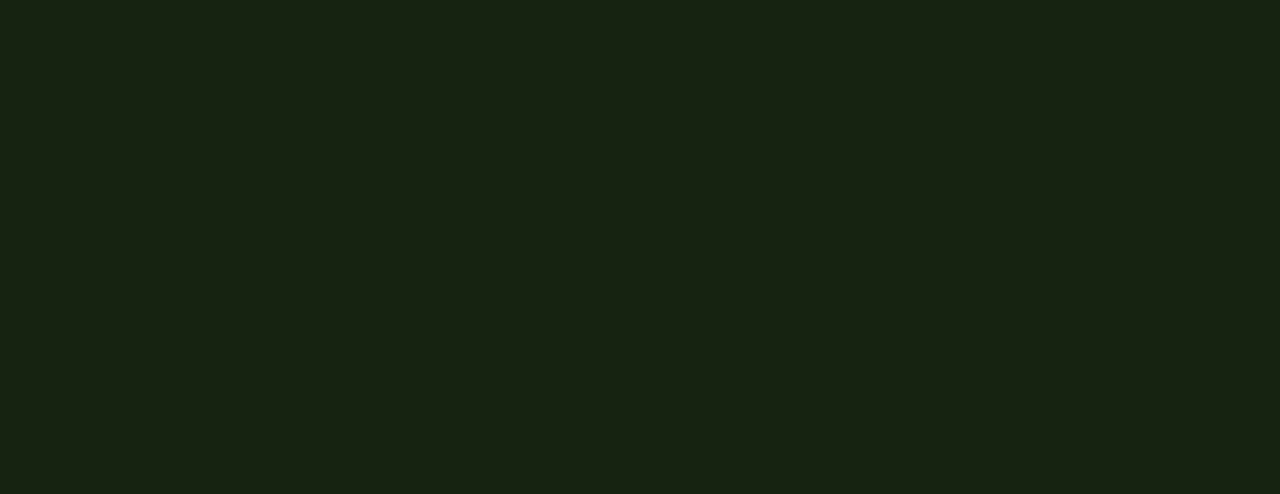
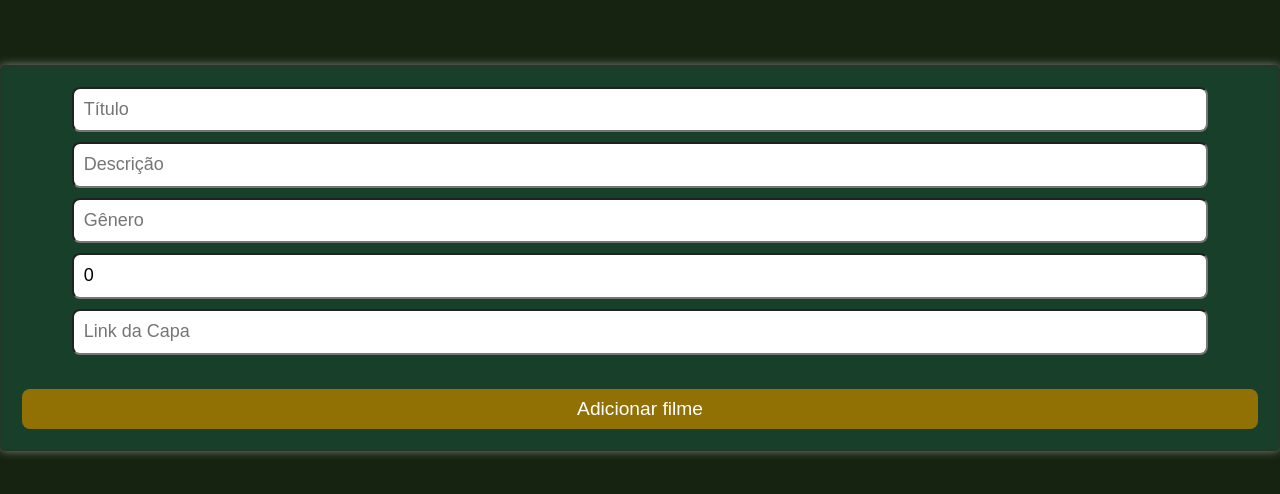
Before and after one commit to joaoAndradeJr/revisao-react-t40, a React (Vite) app: page /movie/add in a window 1280 px wide. Shown: the part 142-636 px from the top of the page. Built offline with nearby package versions, Linux system fonts and the light colour scheme.

Commit message:
add: delete movie function & add new movie component

```diff
--- a/src/App.tsx
+++ b/src/App.tsx
@@ -4,7 +4,7 @@ import Movies from './pages/Movies';
 import MovieDetails from './pages/MovieDetails';
 import { useState } from 'react';
 import EditMovies from './pages/EditMovies';
-
+import AddMovie from './pages/AddMovie';
 
 function App() {
   const [loading, setLoading] = useState(false);
@@ -15,7 +15,7 @@ function App() {
       <Route path="/movie/:id" element={ <MovieDetails loading={ { loading, setLoading } } /> } />
       <Route path="/movies" element={ <Movies loading={ { loading, setLoading } } /> } />
       <Route path="/movie/edit/:id" element={ <EditMovies loading={ { loading, setLoading } } /> } />
-      {/* <Route path="/movie/add" element={ <AddMovie loading={ { loading, setLoading } } /> } /> */}
+      <Route path="/movie/add" element={ <AddMovie loading={ { loading, setLoading } } /> } />
       <Route path="*" element={ <h1>Not Found</h1> } />
     </Routes>
   );
--- a/src/css/EditMovies.css
+++ b/src/css/EditMovies.css
@@ -23,8 +23,8 @@
   cursor: pointer;
   font-size: larger;
   height: 40px;
-  margin-top: 10px;
-  width: 90%;
+  margin-top: 2%;
+  width: 100%;
 }
 
 .edit-button:disabled {
--- a/src/pages/AddMovie.tsx
+++ b/src/pages/AddMovie.tsx
@@ -1,42 +1,77 @@
+import { useState } from 'react';
+import Button from '../components/Button';
 import Input from '../components/Input';
+import { LoadingProps, MovieType, movieInitialState } from '../types';
+import { useNavigate } from 'react-router-dom';
+import { createMovie } from '../services/movieAPI';
+import Loading from '../components/Loading';
 
-export default function AddMovie() {
+export default function AddMovie({ loading }: LoadingProps) {
+  const [state, setState] = useState<MovieType>(movieInitialState);
+  const navigate = useNavigate();
+
+  const handleChange = (e: React.ChangeEvent<HTMLInputElement>) => {
+    const { id: movieId, value } = e.target;
+    if (movieId === 'genre') {
+      const genre = value.split(',') || [value];
+      setState({ ...state, genre });
+      return;
+    }
+    setState({ ...state, [movieId]: value });
+  };
+
+  const handleClick = async () => {
+    loading.setLoading(true);
+    await createMovie(state);
+    loading.setLoading(false);
+    navigate('/movies');
+  };
+
+  if (loading.loading) return <Loading />;
+
   return (
-    <form>
+    <form className="form">
       <Input
-        value={ state.name }
+        id="title"
+        placeholder="Título"
+        value={ state.title }
         onChange={ handleChange }
-        id="name"
-        placeholder="Nome"
-        className="input-login"
+        className="edit-movie-input"
       />
       <Input
-        value={ state.name }
+        id="storyline"
+        type="textarea"
+        placeholder="Descrição"
+        value={ state.storyline }
         onChange={ handleChange }
-        id="name"
-        placeholder="Nome"
-        className="input-login"
+        className="edit-movie-input"
       />
       <Input
-        value={ state.name }
+        id="genre"
+        placeholder="Gênero"
+        value={ state.genre.join(',') }
         onChange={ handleChange }
-        id="name"
-        placeholder="Nome"
-        className="input-login"
+        className="edit-movie-input"
       />
       <Input
-        value={ state.name }
+        id="rating"
+        placeholder="Qualificação"
+        type="number"
+        value={ String(state.rating) }
         onChange={ handleChange }
-        id="name"
-        placeholder="Nome"
-        className="input-login"
+        className="edit-movie-input"
       />
       <Input
-        value={ state.name }
+        id="image"
+        placeholder="Link da Capa"
+        value={ state.image }
         onChange={ handleChange }
-        id="name"
-        placeholder="Nome"
-        className="input-login"
+        className="edit-movie-input"
+      />
+      <Button
+        value="Adicionar filme"
+        onClick={ handleClick }
+        className="edit-button"
       />
     </form>
   );
--- a/src/pages/MovieDetails.tsx
+++ b/src/pages/MovieDetails.tsx
@@ -1,7 +1,7 @@
 import { useEffect, useState } from 'react';
 import { useNavigate, useParams } from 'react-router-dom';
 import { LoadingProps, MovieType } from '../types';
-import { getMovie } from '../services/movieAPI';
+import { deleteMovie, getMovie } from '../services/movieAPI';
 import Loading from '../components/Loading';
 import '../css/MovieDetails.css';
 import Button from '../components/Button';
@@ -20,6 +20,13 @@ export default function MovieDetails({ loading }: LoadingProps) {
     }
     fetchMovieDetails();
   }, [id]);
+
+  const handleDelete = async () => {
+    loading.setLoading(true);
+    await deleteMovie(Number(id));
+    loading.setLoading(false);
+    navigate('/movies');
+  };
 
   if (loading.loading) return <Loading />;
 
@@ -47,6 +54,11 @@ export default function MovieDetails({ loading }: LoadingProps) {
               onClick={ () => navigate('/movies') }
               value="Voltar"
             />
+            <Button
+              className="button"
+              onClick={ handleDelete }
+              value="Excluir filme"
+            />
           </div>
         </section>
       )}
--- a/src/pages/Movies.tsx
+++ b/src/pages/Movies.tsx
@@ -4,9 +4,12 @@ import { getMovies } from '../services/movieAPI';
 import MovieCard from '../components/MovieCard';
 import '../css/Movies.css';
 import Loading from '../components/Loading';
+import Button from '../components/Button';
+import { useNavigate } from 'react-router-dom';
 
 export default function Movies({ loading }: LoadingProps) {
   const [movies, setMovies] = useState<MovieType[]>([]);
+  const navigate = useNavigate();
 
   useEffect(() => {
     const fetchMovies = async () => {
@@ -28,6 +31,11 @@ export default function Movies({ loading }: LoadingProps) {
           <MovieCard key={ movie.id } movie={ movie } />
         )) }
       </section>
+      <Button
+        value="Adicionar filme"
+        className="edit-button"
+        onClick={ () => navigate('/movie/add') }
+      />
     </main>
   );
 }
```
